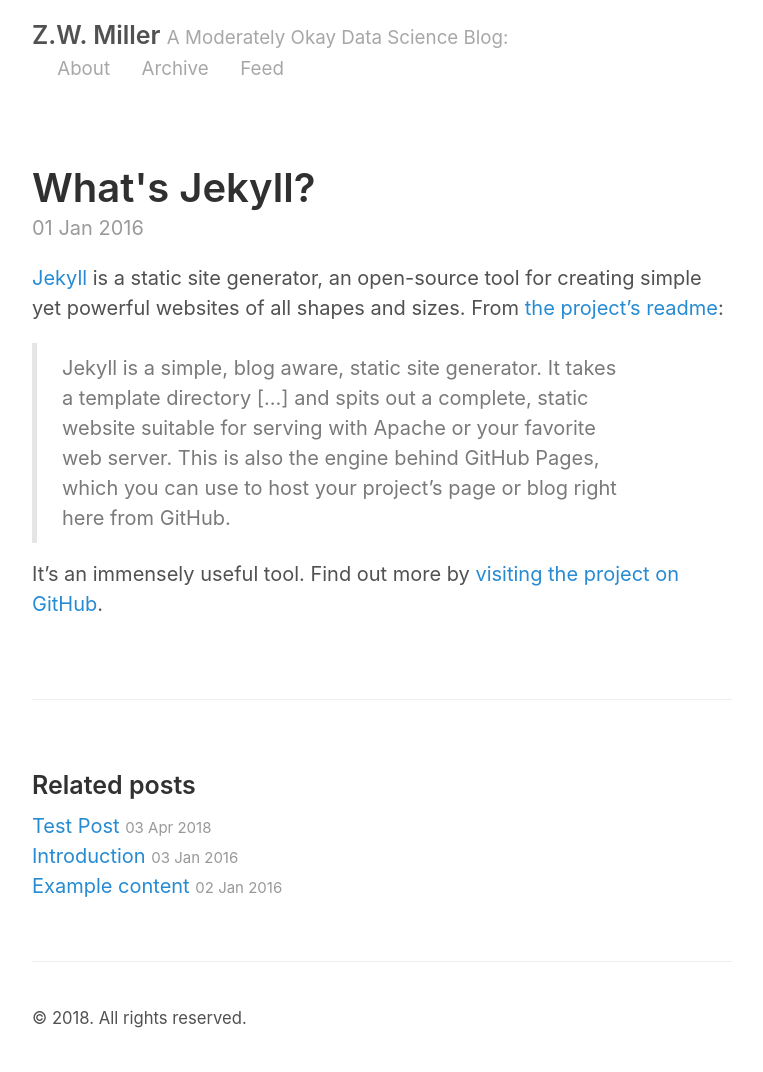
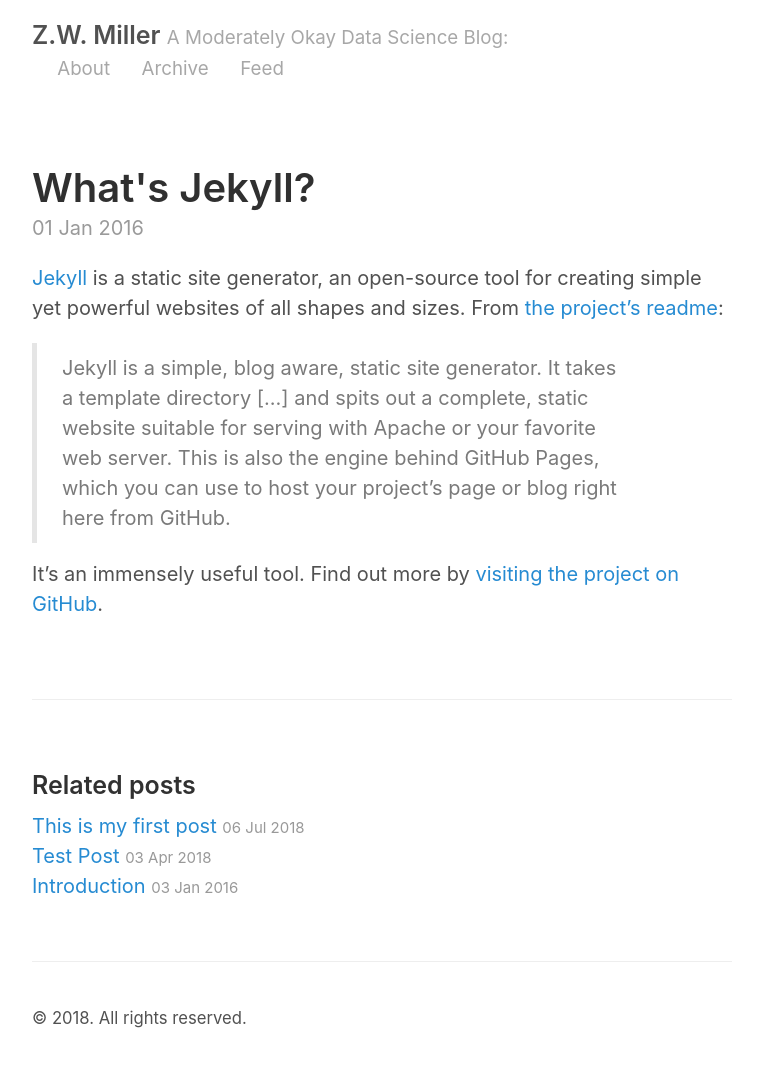
Before and after one commit to leomaxx/leomaxx.github.io, a Jekyll site: the page built from _posts/2016-01-01-whats-jekyll.md, in a window 1280 px wide. Shown: the whole page, without its empty margins (258-1021 px from the left). Built offline with Jekyll 4.4.1, drawn with Linux system fonts in a browser that asks for light colours.

Commit message:
first post

```diff
--- a/_config.yml
+++ b/_config.yml
@@ -18,7 +18,7 @@ sass:
 # About/contact
 author:
   name:              Songlin Qing
-  url:               https://github.com/songlin
+  url:               https://github.com/leomaxx
   email:             qing0001@gmail.com
 
 # Custom vars
--- /dev/null
+++ b/_posts/2018-07-06-project-benson.md
@@ -0,0 +1,8 @@
+---
+layout: post
+title: This is my first post
+---
+### Analysis
+### Results
+### COnclusion
+### Recommendations
```
